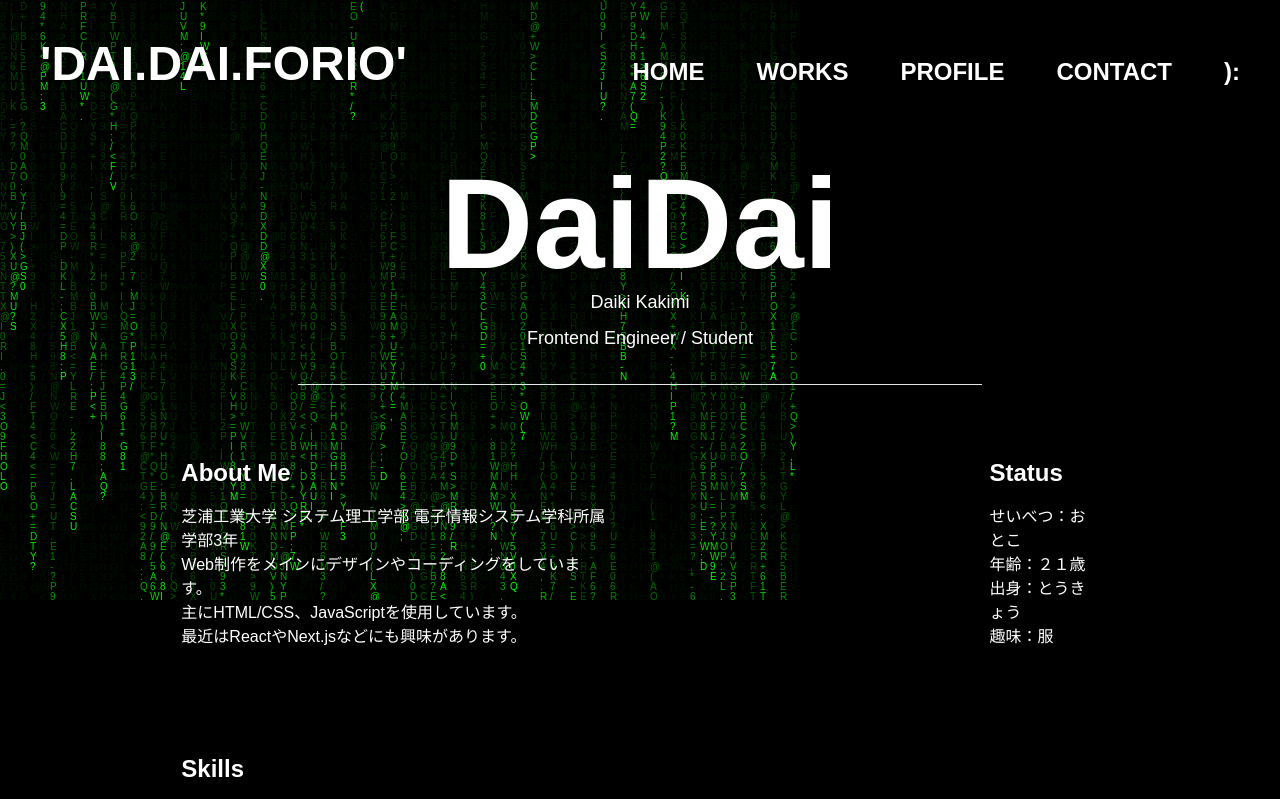
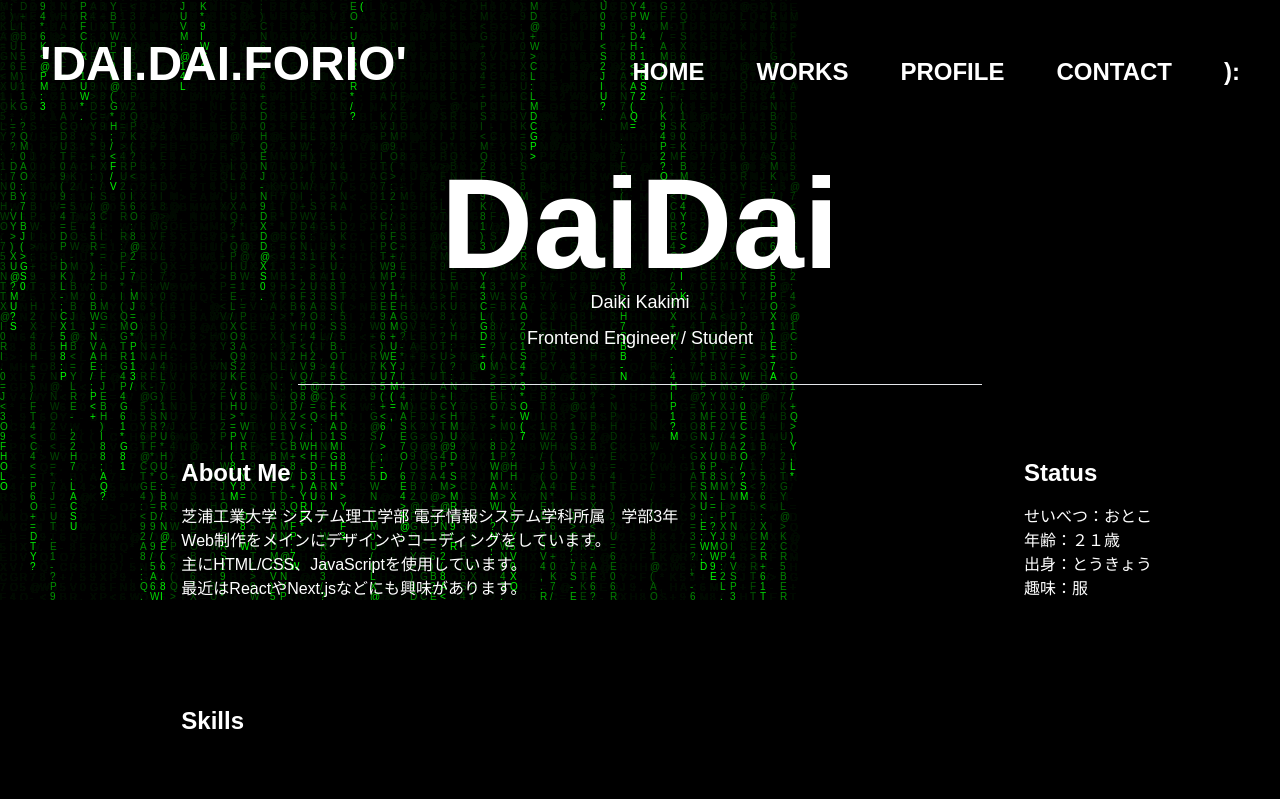
Before and after one commit to dyedai/my-portfolio, a Next.js app: page /profile in a window 1280 px wide. Shown: the top 799 px of the page. Built offline with nearby package versions, Linux system fonts and the light colour scheme; a web font is replaced by a local one.

Commit message:
レスポンシブ対応

```diff
--- a/src/app/profile/page.tsx
+++ b/src/app/profile/page.tsx
@@ -24,34 +24,37 @@ export default function ProfilePage() {
         <p className="text-lg mt-2">Frontend Engineer / Student</p>
       </div>
       <hr className="w-7/12 mx-auto" />
-      <div className="md:flex px-32 my-10 gap-96">
-        <div className="py-8">
+
+      <div className="lg:gap-96 flex flex-col lg:flex-row px-6 md:px-32 my-10">
+        <div className="py-8 lg:w-1/2">
           <h2 className="text-2xl font-semibold mb-4">About Me</h2>
           <p className="">
-            芝浦工業大学 システム理工学部 電子情報システム学科所属　学部3年
-            <br /> Web制作をメインにデザインやコーディングをしています。
+            <span className="whitespace-nowrap">芝浦工業大学 システム理工学部 電子情報システム学科所属　学部3年</span>
             <br />
-            主にHTML/CSS、JavaScriptを使用しています。
+            <span className="whitespace-nowrap">Web制作をメインにデザインやコーディングをしています。</span>
             <br />
-            最近はReactやNext.jsなどにも興味があります。
+            <span className="whitespace-nowrap">主にHTML/CSS、JavaScriptを使用しています。</span>
+            <br />
+            <span className="whitespace-nowrap">最近はReactやNext.jsなどにも興味があります。</span>
           </p>
         </div>
-        <div className="py-8">
+        <div className="py-8 lg:w-1/2">
           <h2 className="text-2xl font-semibold mb-4">Status</h2>
           <p className="">
-            せいべつ：おとこ
+            <span className="whitespace-nowrap">せいべつ：おとこ</span>
             <br />
-            年齢：２１歳
+            <span className="whitespace-nowrap">年齢：２１歳</span>
             <br />
-            出身：とうきょう
+            <span className="whitespace-nowrap">出身：とうきょう</span>
             <br />
-            趣味：服
+            <span className="whitespace-nowrap">趣味：服</span>
           </p>
         </div>
       </div>
-      <div className="px-32 py-8">
+
+      <div className="md:px-32 py-8">
         <h2 className="text-2xl font-semibold mb-6">Skills</h2>
-        <div className="grid grid-cols-3 gap-6">
+        <div className="grid grid-cols-2 sm:grid-cols-3 gap-6">
           <SkillIcon img="/images/HTML5_Badge.svg" label="HTML/CSS" />
           <SkillIcon img="/images/javascript-original.svg" label="JavaScript" />
           <SkillIcon img="/images/react-logo.svg" label="React" />
```
